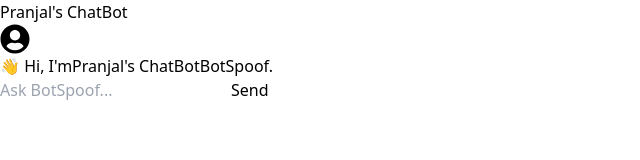
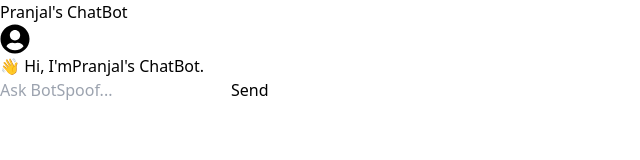
Before and after one commit to Nighthowlers/Chatbot_frontend, a React (Vite) app: page / in a window 1280 px wide. Shown: the top 160 px of the page, without its empty margins (0-640 px from the left). Built offline with nearby package versions, Linux system fonts and the light colour scheme.

Commit message:
fix api url and routing issue

```diff
--- a/src/component/Bot.jsx
+++ b/src/component/Bot.jsx
@@ -19,9 +19,10 @@ const handleSubmit=async()=>{
   if(!input.trim()) return;
   setLoading(true);
   try{
-    const response=await axios.post(`${process.env.REACT_APP_API_URL}/bot/v1/message`,{
-      text :input
-    });
+    const response = await axios.post(
+  `${import.meta.env.VITE_API_URL}/bot/v1/message`,
+  { text: input }
+);
     if(response.status===200){
       setMessages([...messages,{text:response.data.userMessage, sender:"user"},{text:response.data.botMessage,sender:"bot"}]);
 
@@ -41,6 +42,7 @@ const handleKeyPress=(e)=>{
   }
 }
   return (
+
     <div className='flex flex-col min-h-screen bg-[#0d0d0d] text-white'>
          {/* Navbar & Header */}
       <header className="fixed top-0 left-0 w-full border-b border-gray-800 bg-[#0d0d0d] z-10">
@@ -56,8 +58,8 @@ const handleKeyPress=(e)=>{
           {messages.length === 0 ? (
             // Centered welcome message
             <div className="text-center text-gray-400 text-lg">
-              👋 Hi, I'm{"Pranjal's ChatBot"}
-              <span className="text-green-500 font-semibold">BotSpoof</span>.
+              👋 Hi, I'm{"Pranjal's "}
+              <span className="text-green-500 font-semibold">ChatBot</span>.
             </div>
           ) : (
             <>
```
